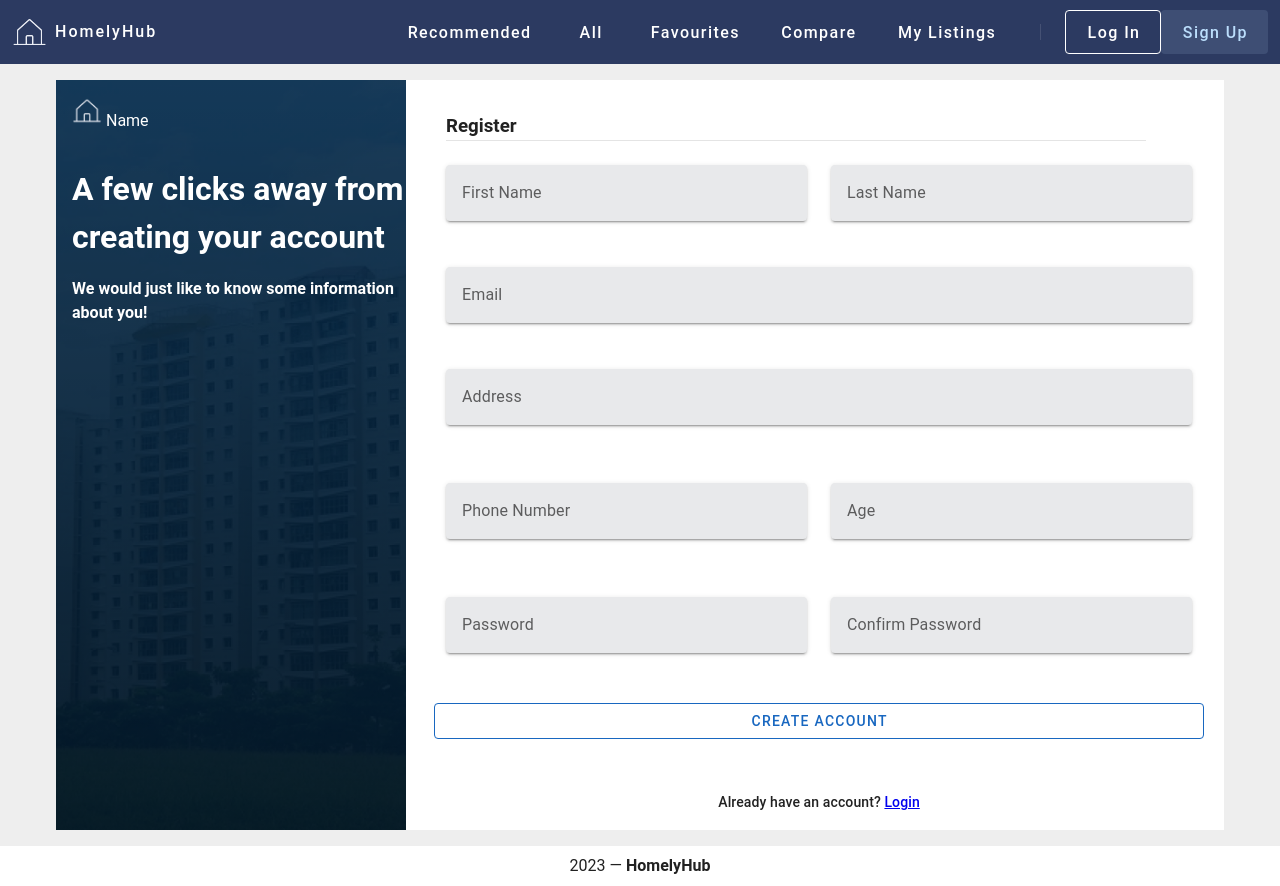
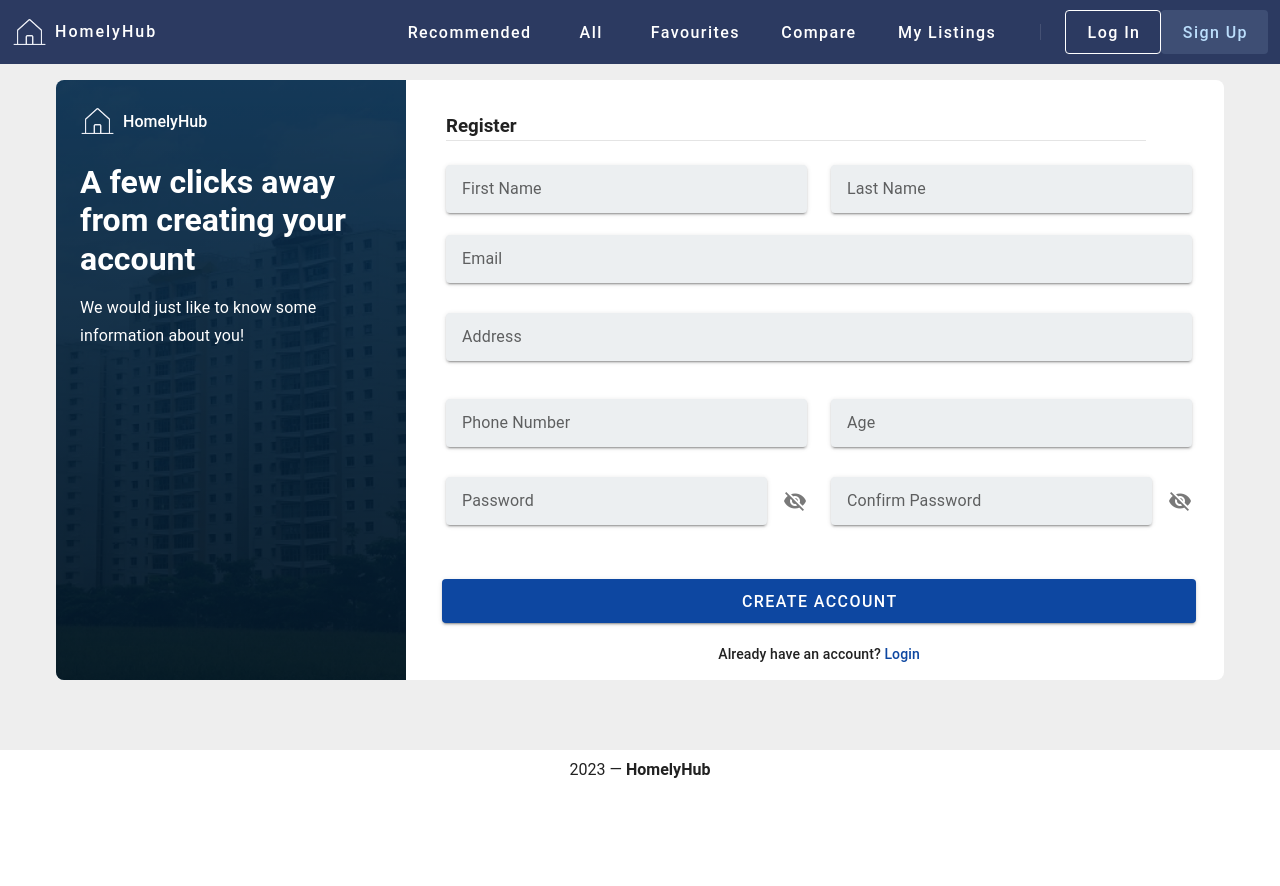
Before and after one commit to Lebarnon/sc2006-project, a Vue app: page /signup in a window 1280 px wide. After the commit the page ends 800 px from the top, so only its background shows below. Built offline with nearby package versions, Linux system fonts and the light colour scheme; no server answers.

Commit message:
Fixed Signup UI

```diff
--- a/src/components/layout/Footer.vue
+++ b/src/components/layout/Footer.vue
@@ -14,7 +14,7 @@
 
 <style scooped>
 .maxh{
-  max-height: 75px;
+  max-height: 50px;
 }
 
 </style>
--- a/src/views/Login.vue
+++ b/src/views/Login.vue
@@ -1,11 +1,11 @@
 <template>
   <v-container class="d-flex justify-content-center fill-height">
-    <v-sheet class="mx-auto rounded" width="1000" height="600">
+    <v-sheet class="mx-auto rounded-lg" width="1000" height="600">
       <v-row>
         <v-col cols="auto">
           <v-img :src="LoginCoverImg" width="500" height="600" cover
             gradient="to bottom, rgba(0,0,0,.1), rgba(0,0,0,.5)"
-            class="coverImg d-flex text-left align-start text-white rounded">
+            class="coverImg d-flex text-left align-start text-white rounded-s-lg">
           </v-img>
         </v-col>
         <v-col align-self="center">
--- a/src/views/Signup.vue
+++ b/src/views/Signup.vue
@@ -1,18 +1,27 @@
 <template>
   <v-container class="d-flex justify-content-center">
-    <v-sheet class="mx-auto" width="1200" height="750">
+    <v-sheet class="mx-auto rounded-lg" width="1200" height="600">
       <v-row>
         <v-col cols="auto">
-          <v-img :src="RegisterCoverImg" width="350" height="750" cover
-            gradient="to bottom, rgba(0,0,0,.1), rgba(0,0,0,.5)" class="coverImg d-flex text-left align-start text-white">
-            <div class="ml-4">
-              <img width="30" height="30" class="mt-4" :src="HomelyHubIcon" /> Name
-              <h1 class="mt-8">
+          <v-img :src="RegisterCoverImg" width="350" height="600" cover
+            gradient="to bottom, rgba(0,0,0,.1), rgba(0,0,0,.5)" class="coverImg d-flex text-left align-start text-white rounded-s-lg">
+            <div class="mx-6 mt-6">
+              <div class="d-flex no-wrap align-center">
+                <img
+                  width="35"
+                  class="logo mr-2"
+                  :src="HomelyHubIcon"
+                  contain
+                  color="white"
+                />
+                <p class="text-white font-weight-medium logo-text">HomelyHub</p>
+              </div>
+              <h1 class="mt-6 lower-line-height">
                 A few clicks away from creating your account
               </h1>
-              <h4 class="mt-4">
+              <h5 class="mt-4 text-subtitle-1 lower-line-height">
                 We would just like to know some information about you!
-              </h4>
+              </h5>
             </div>
           </v-img>
         </v-col>
@@ -28,99 +37,112 @@
               <v-row>
                 <v-col>
                   <v-text-field
+                    density="comfortable"
                     v-model="userInfo.firstName"
                     label="First Name"
                     variant="solo"
-                      bg-color="#E8E9EB"
+                    bg-color="blue-grey-lighten-5"
                     :rules="[requiredRule,nameRule]">
                   </v-text-field>
                 </v-col>
 
                 <v-col>
                   <v-text-field
+                    density="comfortable"
                     v-model="userInfo.lastName"
                     label="Last Name"
                     variant="solo"
-                      bg-color="#E8E9EB"
+                    bg-color="blue-grey-lighten-5"
                     :rules="[requiredRule,nameRule]">
                   </v-text-field>
                 </v-col>
               </v-row>
 
               <v-text-field
-                    class="mt-6"
+                density="comfortable"
                 v-model="userInfo.email"
                 label="Email"
                 variant="solo"
-                    bg-color="#E8E9EB"
+                bg-color="blue-grey-lighten-5"
                 :rules="[requiredRule,emailRule]">
               </v-text-field>
 
                 <v-text-field
-                    class="mt-6"
+                  density="comfortable"
+                  class="mt-2"
                   v-model="userInfo.address"
                   label="Address"
                   variant="solo"
-                    bg-color="#E8E9EB"
+                  bg-color="blue-grey-lighten-5"
                   :rules="[requiredRule,addressRule]">
                 </v-text-field>
 
-              <v-row class="mt-6">
+              <v-row class="mt-1">
                 <v-col>
                   <v-text-field
+                    density="comfortable"
                     v-model="userInfo.phoneNo"
                     label="Phone Number"
                     variant="solo"
-                      bg-color="#E8E9EB"
+                    bg-color="blue-grey-lighten-5"
                     :rules="[requiredRule,phonenumRule,lengthRule]">
                   </v-text-field>
                 </v-col>
 
                 <v-col>
                   <v-text-field
+                    density="comfortable"
                     v-model="userInfo.age"
                     label="Age"
                     variant="solo"
-                      bg-color="#E8E9EB"
+                    bg-color="blue-grey-lighten-5"
                     :rules="[requiredRule,ageRule]">
                   </v-text-field>
                 </v-col>
               </v-row>
 
-
-              <v-row class="mt-6">
+              <v-row class="mt-n4">
                 <v-col>
                   <v-text-field
+                    density="comfortable"
+                    :append-icon="show1 ? 'mdi:mdi-eye' : 'mdi:mdi-eye-off'"
+                    :type="show1 ? 'text' : 'password'"
                     v-model="userInfo.password"
                     label="Password"
                     variant="solo"
-                      bg-color="#E8E9EB"
-                      :rules="[requiredRule]">
-                  </v-text-field>
+                    bg-color="blue-grey-lighten-5"
+                    :rules="[requiredRule]"
+                    @click:append="show1 = !show1"
+                    />
                 </v-col>
 
                 <v-col>
                   <v-text-field
+                      density="comfortable"
+                      :append-icon="show2 ? 'mdi:mdi-eye' : 'mdi:mdi-eye-off'"
+                      :type="show2 ? 'text' : 'password'"
                       v-model="userInfo.confirmPassword"
                       label="Confirm Password"
                       variant="solo"
-                      bg-color="#E8E9EB"
-                      :rules="[requiredRule]">
-                  </v-text-field>
+                      bg-color="blue-grey-lighten-5"
+                      :rules="[requiredRule]"
+                      @click:append="show2 = !show2"
+                      />
                 </v-col>
               </v-row>
             </v-form>
 
-          <v-row class="mt-3">
-            <v-btn color="primary" variant="outlined" type="submit" block class="mt-4" :loading="userStore.isLoading"
+          <v-row class="mt-8 px-2">
+            <v-btn block size="large" color="blue-darken-4" type="submit" :loading="userStore.isLoading"
               :disabled="userStore.isLoading" @click="handleLogin()">
               Create Account
             </v-btn>
-            <span v-if="hasError">{{ error }}</span>
           </v-row>
-          <p class="d-flex justify-center text-subtitle-2 mt-16">
-              Already have an account?&nbsp;<a href="/Login">Login</a>
+          <v-row class="justify-center mt-8">
+            <p class="text-subtitle-2">
+                Already have an account?&nbsp;<router-link class="text-decoration-none text-blue-darken-4" to="/Login">Login</router-link>
             </p>
+          </v-row>
         </v-col>
       </v-row>
     </v-sheet>
@@ -132,7 +154,9 @@ import { ref, computed } from 'vue';
 import { useUserStore } from '../stores/user';
 import RegisterCoverImg from "../assets/register-cover.png"
 import HomelyHubIcon from '@/assets/homelyHubIcon.png'
+import { useSnackbarStore } from '../stores/snackbar';
 
+const sbStore = useSnackbarStore()
 const userStore = useUserStore()
 const userInfo = ref({
   firstName: null,
@@ -144,13 +168,18 @@ const userInfo = ref({
   password: null,
   confirmPassword: null
 })
+const show1 = ref(false)
+const show2 = ref(false)
 
 //TODO change to signup
 async function handleLogin() {
   if (isEmpty.value){
-    error.value = 'Please fill up all fields';
+    sbStore.display('Please fill up all fields')
   } else {
-    // error.value = "Submitted";
+    userStore.signUp(userInfo.value).then(() => {
+      sbStore.display('Sign up Successful!')
+    })
+
   }
 }
 
@@ -191,3 +220,9 @@ const isEmpty = computed(() => {
 });
 
 </script>
+
+<style scroped>
+.lower-line-height{
+  line-height: 1.2;
+}
+</style>
```
Lines whose indentation alone changed are shown as unchanged.
